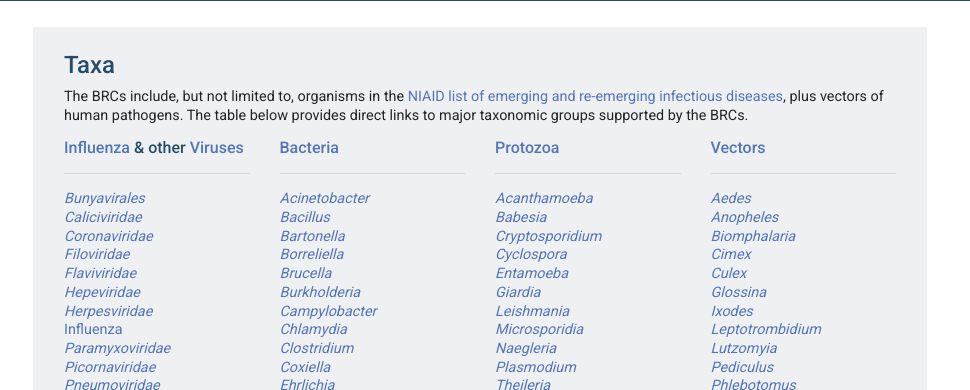
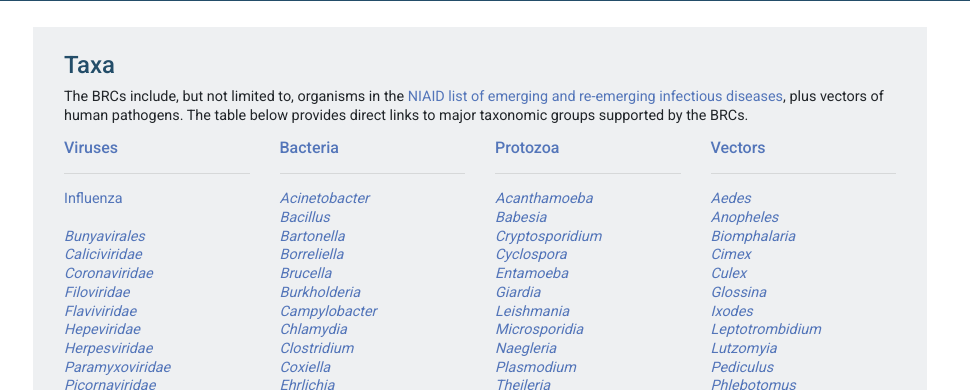
Before and after one commit to BRC-Gateway/brc-gateway-website, a Gatsby site: page /taxa in a window 1280 px wide. Shown: the part 107-497 px from the top of the page, 0-970 px from the left. Built offline with nearby package versions, Linux system fonts and the light colour scheme; Gatsby itself is replaced by a stand-in of ours; grey boxes are pictures that could not be loaded.

Commit message:
Format changes

```diff
--- a/src/pages/taxa.js
+++ b/src/pages/taxa.js
@@ -14,9 +14,11 @@ const TaxaPage = () => (
 
         <div className="row">
           <div className="col-md-3">
-            <h6><a href="https://www.fludb.org/brc/home.spg?decorator=influenza">Influenza</a> &amp; other <a href="https://www.viprbrc.org/brc/home.spg?decorator=vipr">Viruses</a></h6>
+            <h6><a href="https://www.viprbrc.org/brc/home.spg?decorator=vipr">Viruses</a></h6>
             <hr />
             <ul>
+              <li><a href="https://www.fludb.org/brc/home.spg?decorator=influenza">Influenza</a></li>
+              <br />
               <li><i><a href="https://www.viprbrc.org/brc/home.spg?decorator=vipr#">Bunyavirales</a></i></li>
               <li><i><a href="https://www.viprbrc.org/brc/home.spg?decorator=calici">Caliciviridae</a></i></li>
               <li><i><a href="https://www.viprbrc.org/brc/home.spg?decorator=corona">Coronaviridae</a></i></li>
@@ -24,7 +26,6 @@ const TaxaPage = () => (
               <li><i><a href="https://www.viprbrc.org/brc/home.spg?decorator=flavi">Flaviviridae</a></i></li>
               <li><i><a href="https://www.viprbrc.org/brc/home.spg?decorator=hepe">Hepeviridae</a></i></li>
               <li><i><a href="https://www.viprbrc.org/brc/home.spg?decorator=herpes">Herpesviridae</a></i></li>
-              <li><a href="https://www.fludb.org/brc/home.spg?decorator=influenza">Influenza</a></li>
               <li><i><a href="https://www.viprbrc.org/brc/home.spg?decorator=paramyxo">Paramyxoviridae</a></i></li>
               <li><i><a href="https://www.viprbrc.org/brc/home.spg?decorator=picorna">Picornaviridae</a></i></li>
               <li><i><a href="https://www.viprbrc.org/brc/home.spg?decorator=pneumo">Pneumoviridae</a></i></li>
@@ -63,6 +64,7 @@ const TaxaPage = () => (
               <li><i><a href="https://patricbrc.org/view/Taxonomy/1301#view_tab=overview">Streptococcus</a></i></li>
               <li><i><a href="https://patricbrc.org/view/Taxonomy/662#view_tab=overview">Vibrio</a></i></li>
               <li><i><a href="https://patricbrc.org/view/Taxonomy/629#view_tab=overview">Yersinia</a></i></li>
+              <br />
               <li><a href="https://patricbrc.org/view/Taxonomy/2157">Archaea</a></li>
               <li><a href="https://patricbrc.org/view/Taxonomy/10239">Bacteriophages</a></li>
             </ul>
```
